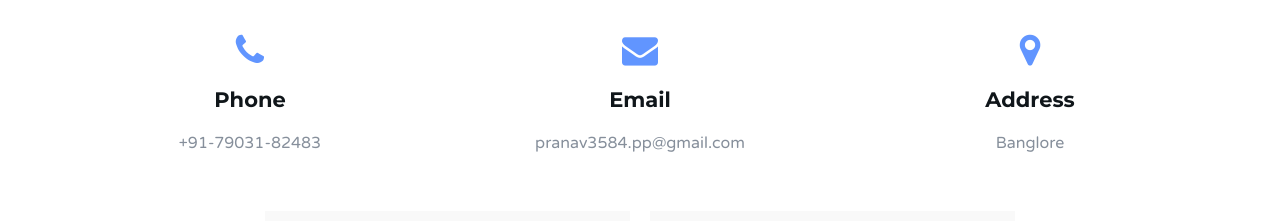
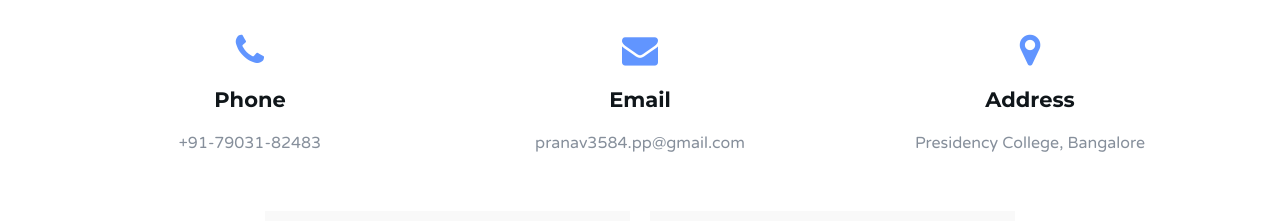
Before and after one commit to pranav-0-prakash/Learnify, a website: page index.html in a window 1280 px wide. Shown: the part 4040-4261 px from the top of the page. Drawn offline with Linux system fonts and the light colour scheme.

Commit message:
Update index.html

```diff
--- a/index.html
+++ b/index.html
@@ -421,7 +421,7 @@
 					<div class="contact">
 						<i class="fa fa-map-marker"></i>
 						<h3>Address</h3>
-						<p>Banglore</p>
+						<p>Presidency College, Bangalore</p>
 					</div>
 				</div>
 				<!-- /contact -->
```
